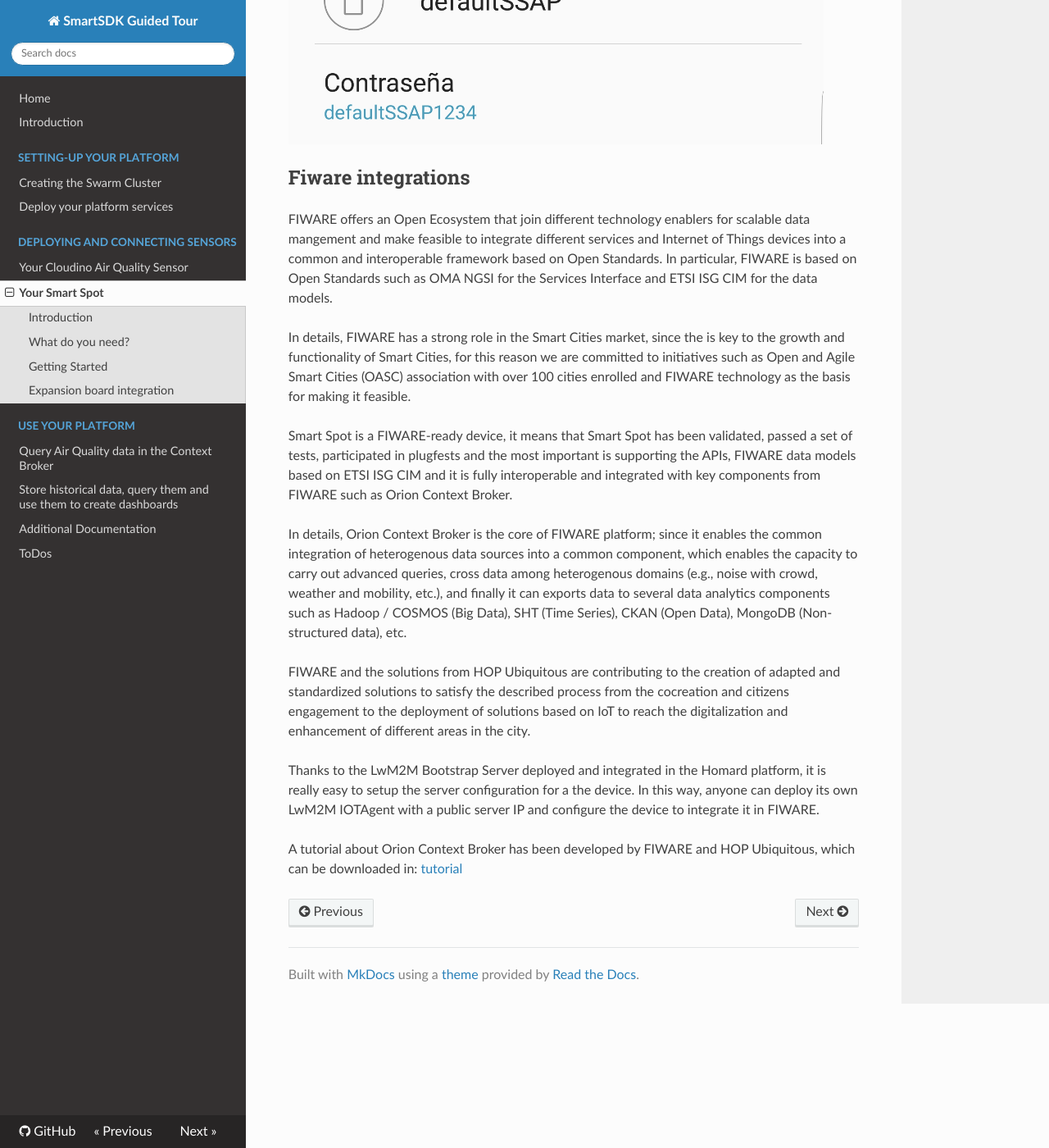
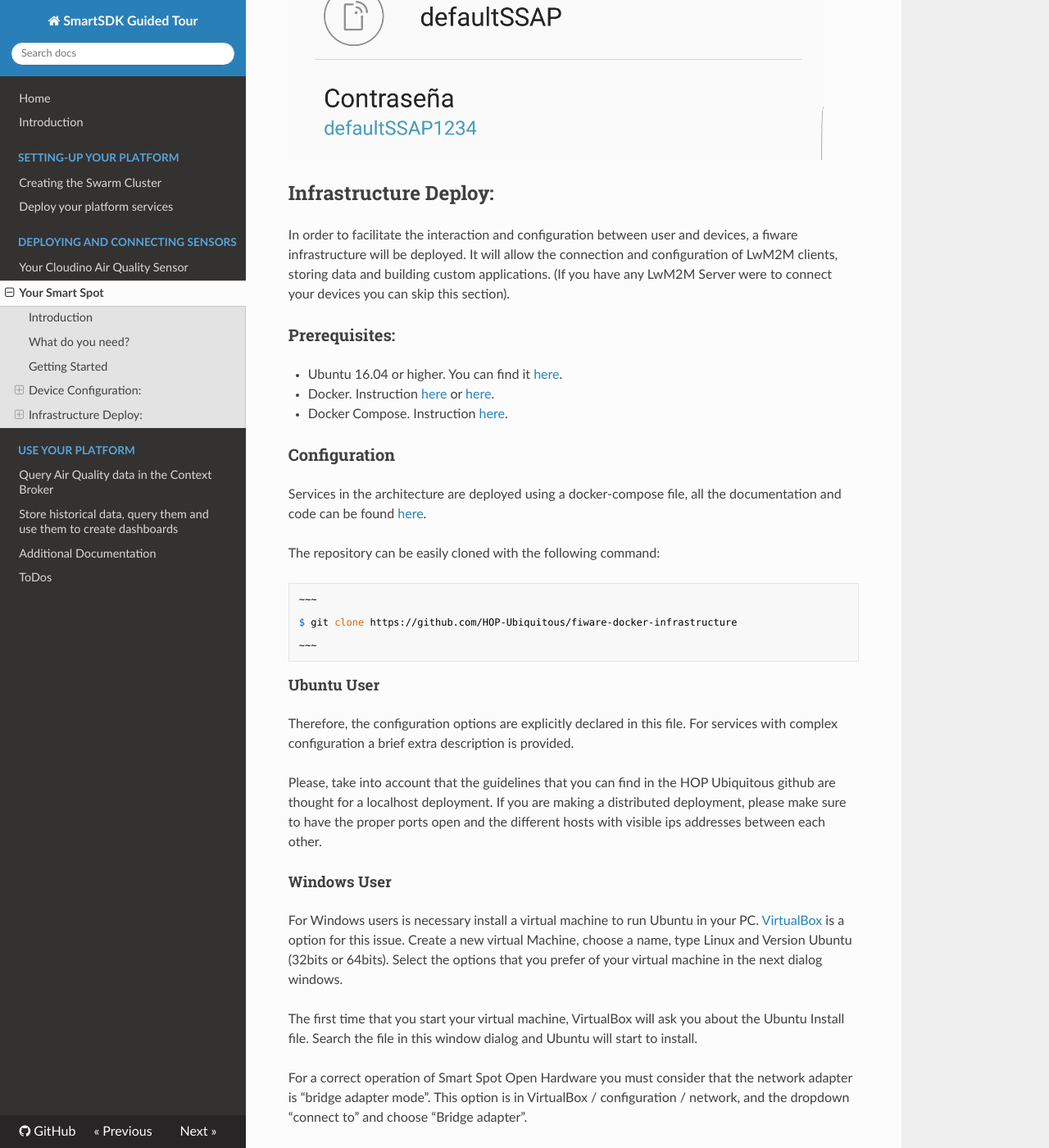
Before and after one commit to smartsdk/guided-tour, an MkDocs documentation site: the page built from docs/sensors/smartspot.md, in a window 1280 px wide and 1400 px high, scrolled down 7568 px. Shown: the whole window at 82% size. Built offline with MkDocs 1.6.1, drawn with Linux system fonts in a browser that asks for light colours; nearby versions of some CDN libraries; comment, search, counter and statistics services are not loaded; old or Windows-style settings are respelled for this version of MkDocs; some of the changed text lies outside the part shown.

Commit message:
Update smartdown.md

```diff
--- a/docs/sensors/smartspot.md
+++ b/docs/sensors/smartspot.md
@@ -4,20 +4,20 @@
 
 In order to offer a simple and intuitive way to get started with our Smart Spot
 we have developed an Open Source solution called Smart Spot Starter Kit, which
-has an obvious educational purpose. Just by simply obtaining this kit and follow
-this guide you will be able to manage the device and to acquire data from its
-board sensors, apart from the ones you connect with your smartphone.
+has an obvious educational purpose. Just by simply obtaining this kit and
+follow this guide you will be able to manage the device and to acquire data
+from its board sensors, apart from the ones you connect with your smartphone.
 
 To achieve this, we take advantage from technologies like Physical Web. Users
 interact via their smartphones thanks to our device that sends &quot;push&quot;
-notifications with digital content through Bluetooth without the need to install native
-Apps.
+notifications with digital content through Bluetooth without the need to
+install native Apps.
 
 In order to monitorize the air pollution, Smart Spot measures the NO2, CO, SO2
 and O3 at specific points in real time. We have a sophisticated high precision
-lab, with a Mass Flow Controller and a Zero Air Generator, where through Machine
-Learning algorithms we improve the precision of our sensor measures reducing
-the effect of cross sensitivity.
+lab, with a Mass Flow Controller and a Zero Air Generator, where through
+Machine Learning algorithms we improve the precision of our sensor measures
+reducing the effect of cross sensitivity.
 
 For the care and management of data collected by the Smart Spot a maintenance
 platform is  needed, our device can be managed remotely by platforms which use
@@ -30,8 +30,8 @@ detecting people with smartphone WiFi switched-on.
 ## What do you need?
 What is included with The Smart Spot Starter Kit:
 
-   1. [ESP32 DevKitC](https://www.amazon.com/Espressif-ESP32-ESP32-DEVKITC-ESP-WROOM-32-soldered/dp/B01N0SB08Q/ref=sr_1_4?ie=UTF8&qid=1519978147&sr=8-4&keywords=esp32+devkit):
-       ![ESP32-DevKitC](./images/ESP32-DevKitC.png)
+   1. [ESP32 DevKitC](http://a.co/6nSNpvA):
+      ![ESP32-DevKitC](./images/ESP32-DevKitC.png)
    2. Starter Kit firmware
       * Physical Web
       * Crowd Monitoring
@@ -56,24 +56,21 @@ What is included with The Smart Spot Starter Kit:
 
       ![Device manager](./images/sensor.png)
 
-You will need a PC loaded with Windows, Linux or Mac OS with internet connection
-in order to download the Starter Kit firmware and the ESP32 toolchain and
-ESP-IDF.
 
 ## Getting Started
 
-This chapter is a guide for Windows users. In case you use another OS, you can find further information in the following link
-
-[http://esp-idf.readthedocs.io/en/latest/get-started/index.html](http://esp-idf.readthedocs.io/en/latest/get-started/index.html)
-
+## Device Configuration:
+This chapter is a guide for Windows users. In case you use another OS, you can
+find further information in the following link:
+[ESP-IDF](http://esp-idf.readthedocs.io/en/latest/get-started/index.html)
 
    1. First, you need to download the ESP32 toolchain by clicking in this link:
-      [https://dl.espressif.com/dl/esp32\_win32\_msys2\_environment\_and\_toolchain-20180110.zip](https://dl.espressif.com/dl/esp32_win32_msys2_environment_and_toolchain-20180110.zip).
-      Unzip it and place somewhere safe. This guide assumes the environment is placed in
-      C:\ .
+   [ESP32 toolchain](https://bit.ly/2js02AW). Unzip it and place somewhere safe.
+   This guide assumes the environment is placed in  C:\ .
 
-   2. You will also need the ESP32 API. In order to download it, open a terminal,
-      navigate to a directory where you want to place the IDF and use these commands: _ .
+   2. You will also need the ESP32 API. In order to download it, open a
+   terminal, navigate to a directory where you want to place the IDF and use
+   these commands:
 
       ~~~
 
@@ -85,7 +82,8 @@ This chapter is a guide for Windows users. In case you use another OS, you can f
 
       ~~~
 
-      Every time you restart your PC you will need to define the IDF\ _PATH by using this command:
+      Every time you restart your PC you will need to define the IDF\ \_PATH by
+      using this command:
 
       ~~~
 
@@ -94,11 +92,11 @@ This chapter is a guide for Windows users. In case you use another OS, you can f
       ~~~
 
       In case you want to set the path permanently, check out this link:
+      IDFPATH for Windows: <https://bit.ly/2KxiunW>
 
-      [http://esp-idf.readthedocs.io/en/latest/get-started/add-idf\_path-to-profile.html#add-idf-path-to-profile-windows](http://esp-idf.readthedocs.io/en/latest/get-started/add-idf_path-to-profile.html#add-idf-path-to-profile-windows)
-
-   3. Now is time to download the Smart Sport Firmware. You should open a terminal in
-      another directory and clone our firmware by using the following command:
+   3. Now is time to download the Smart Sport Firmware. You should open a
+      terminal in  another directory and clone our firmware by using the
+      following command:
 
       ~~~
 
@@ -106,24 +104,33 @@ This chapter is a guide for Windows users. In case you use another OS, you can f
 
       ~~~
 
-   4. Once you downloaded everything, open the ESP32 toolchain in order to flash the
-      firmware. Go to the directory where you placed the toolchain and execute the
-      file mingw32.
+   4. Once you downloaded everything, open the ESP32 toolchain in order to
+      flash the  firmware. Go to the directory where you placed the
+      toolchain and execute the  file mingw32.
 
          ![Device manager](./images/directory.png)
 
+   5. Plug your ESP32 into your PC. Then go to Device Manager and look for its
+      port number (i.e.: COM3).
 
-   5. Plug your ESP32 into your PC. Then go to Device Manager and look for its port number (i.e.: COM3).
-         ![Device manager](./images/device-manager.png)
+        ![Device manager](./images/device-manager.png)
 
       You may have to download its driver in case you are not able to flash.
       Download it here.
 
-      [https://www.silabs.com/products/development-tools/software/usb-to-uart-bridge-vcp-drivers](https://www.silabs.com/products/development-tools/software/usb-to-uart-bridge-vcp-drivers)
+        [USB to UART Bridge](https://bit.ly/2v0gwnS)
 
-   6. Copy the port and the directory of bootloader.bin, smartspot-esp32.bin, and
-      partitions\_singleapp.bin. Replace it by the bolded words of the following
-      command. Use it to flash the esp32.
+   6. It is time to flash the esp32. Open a Mingw32 terminal and copy the port
+      and the directory of bootloader.bin, smartspot-esp32.bin,
+      partitions_singleapp.bin and esptool.py:
+
+      * **esptool.py directory**
+      * **Port**
+      * **Bootloader.bin directory**
+      * **smartspot-esp32.bin directory**
+      * **partitions_singleapp.bin directory**
+
+	  Replace them by the bolded words of the following command:
 
       ~~~
 
@@ -137,11 +144,15 @@ This chapter is a guide for Windows users. In case you use another OS, you can f
 
       ~~~
 
-       ![Sensors](./images/python.png)
+      Copy then the whole command and use it for flashsing the esp32.
+
+      ![Sensors](./images/python.png)
 
       A message like the one above should appear if you flashed the firmware successfully.
 
-## Expansion board integration
+
+
+### Expansion board integration
 
 This is a detailed list of the expansion board components:
 
@@ -172,7 +183,7 @@ ESP32 correctly you will only have to plug it in its mark.
 
    ![Board](./images/board.png)
 
-# Gas Sensor Integration
+### Gas Sensor Integration
 
 The idea is to connect the Smart Spot Starter Kit with the gas sensors. Between
 the available gases, we selected the most important to quantify the air quality
@@ -186,73 +197,169 @@ also interesting gases to carry out corrections in measures:
 
    ![Sensors](./images/sensors.png)
 
-In order to carry out the connection between the expansion board and the Smart
-Spot Air Quality Expansion Board you only have to plug the i2c cable in both
-sides. You can use any i2c port you want since they all have the same behavior.
-Finally, plug the gas sensors in the i2c board.
+In order to carry out the connection between the Expansion board and the Smart
+Spot Air Quality Expansion Board you only have to plug the I2C cable to one of
+the two I2C Smart Spot Connectors. Regarding I2C Gas connectors, the every port
+must match its gas:
 
-## Register your Smart Spot in the IoT Agent
+| Port | Gas                |
+| ---- |:------------------:|
+| J3   | NO2                |
+| J4   | O3                 |
+| J5   | CO                 |
+| J6   | SO2                |
+| J7   | Work in Progress   |
+| J8   | Work in Progress   |
 
-First, you need to create a [WiFi AP](https://www.lifewire.com/use-your-android-phone-as-a-portable-wi-fi-hotspot-2377915) with your smartphone for the first
-connection of the SmartSpot. Once you register in the IoT Agent, you can change
-the WiFi parameters. This are the default SSID and password:
+The Smart Spot LwM2M Client offers both a proprietary OMA LwM2M object called
+*"SmartSpot Gas Concentration"* created specifically to provide information
+related to interesting variables of the gas sensors, and on the other hand the
+standard IPSO Alliance Concentration Object. Information and specification
+about this last one can be found in this [link](https://bit.ly/2FDVC2s).
 
-SSID: **defaultSSAP**
+These object are multinstance. Each analyte (the gas that is going to be
+measured) has a ID instance. For example, if you want to know the current
+concentration value of CO you will have to read the resource *3325/2/5700*.
 
+### Device Deployment
+
+The Smart Spots have a pre-configured WiFi Station where
+devices will connect. This AP can be easily deployed from smartphones, GSM
+routers, common WiFi Access Points, …
+
+The default configuration is:
+SSID name: **defaultSSAP**
 Password: **defaultSSAP1234**
 
-Device URL Manager tool is used for manage the physicalweb url of any device by
-software.
+You must create an access point in your smartphone (HotSpot) or router with the
+default SSID name and Password for the device to connect to the network. When
+this access point is created the device connect automatically.
 
-A smartPhone will detect a eddystone url advertisement with a fixed device url
-that point to the Device Url Manager, then the Device Url Manager will redirect
-the request to the real url.
+With a Wi-Fi hotspot, you can share your mobile data connection on your
+smartphone wirelessly. Look in your Settings menu for Wireless & Network and
+check where you can enable a Wi-Fi hotspot. You should change now the SSID and
+Password for the ones above.
 
-To create a device with this tool you need specify a shortened mac and
-the extern url associated on next url: http://url:port/api/v1/devices where:
-   * url: url where is Device URL Manager tool
-   * port: port to connect to Device URL Manager tool.
-
-You can easily share the connection with your iOS or Android.
    ![Connection](./images/connection.png)
 
-## Fiware integrations
 
-FIWARE offers an Open Ecosystem that join different technology enablers for
-scalable data mangement and make feasible to integrate different services and
-Internet of Things devices into a common and interoperable framework based on
-Open Standards. In particular, FIWARE is based on Open Standards such as OMA
-NGSI for the Services Interface and ETSI ISG CIM for the data models.
+## Infrastructure Deploy:
+In order to facilitate the interaction and configuration between user and
+devices, a fiware infrastructure will be deployed. It will allow the
+connection and configuration of LwM2M clients, storing data and building
+custom applications.
+(If you have any LwM2M Server were to connect your devices you can skip this
+section).
 
-In details, FIWARE has a strong role in the Smart Cities market, since the is
-key to the growth and functionality of Smart Cities, for this reason we are
-committed to initiatives such as Open and Agile Smart Cities (OASC) association
-with over 100 cities enrolled and FIWARE technology as the basis for making it
-feasible.
+### Prerequisites:
+   * Ubuntu 16.04 or higher. You can find it [here](https://www.ubuntu.com/
+     download/desktop).
 
-Smart Spot is a FIWARE-ready device, it means that Smart Spot has been
-validated, passed a set of tests, participated in plugfests and the most
-important is supporting the APIs, FIWARE data models based on ETSI ISG CIM and
-it is fully interoperable and integrated with key components from FIWARE such as
-Orion Context Broker.
+   * Docker. Instruction [here](https://docs.docker.com/install/linux/
+     docker-ce/ubuntu/) or [here](https://www.digitalocean.com/community/
+     tutorials/como-instalar-y-usar-docker-en-ubuntu-16-04-es).
 
-In details, Orion Context Broker is the core of FIWARE platform; since it
-enables the common integration of heterogenous data sources into a common
-component, which enables the capacity to carry out advanced queries, cross data
-among heterogenous domains (e.g., noise with crowd, weather and mobility, etc.),
-and finally it can exports data to several data analytics components such as
-Hadoop / COSMOS (Big Data), SHT (Time Series), CKAN (Open Data), MongoDB
-(Non-structured data), etc.
+   * Docker Compose. Instruction [here](https://docs.docker.com/compose/
+     install/#prerequisites).
 
-FIWARE and the solutions from HOP Ubiquitous are contributing to the creation of
-adapted and standardized solutions to satisfy the described process from the
-cocreation and citizens engagement to the deployment of solutions based on IoT
-to reach the digitalization and enhancement of different areas in the city.
+### Configuration
 
-Thanks to the LwM2M Bootstrap Server deployed and integrated in the Homard
-platform, it is really easy to setup the server configuration for a the device.
-In this way, anyone can deploy its own LwM2M IOTAgent with a public server IP
-and configure the device to integrate it in FIWARE.
+Services in the architecture are deployed using a docker-compose file, all the
+documentation and code can be found [here](https://github.com/HOP-Ubiquitous/
+fiware-docker-infrastructure).
 
-A tutorial about Orion Context Broker has been developed by FIWARE and HOP
-Ubiquitous, which can be downloaded in: [tutorial](http://goo.gl/o1KXcT)
+The repository can be easily cloned with the following command:
+
+    ~~~
+
+    $ git clone https://github.com/HOP-Ubiquitous/fiware-docker-infrastructure
+
+    ~~~
+
+#### Ubuntu User
+
+Therefore, the configuration options are explicitly declared in this file. For
+services with complex configuration a brief extra description is provided.
+
+Please, take into account that the guidelines that you can find in the HOP
+Ubiquitous github are thought for a localhost deployment. If you are making a
+distributed deployment, please make sure to have the proper ports open and the
+different hosts with visible ips addresses between each other.
+
+#### Windows User
+
+For Windows users is necessary install a virtual machine to run Ubuntu in your
+PC. [VirtualBox](https://www.virtualbox.org/) is a option for this issue.
+Create a new virtual Machine, choose a name, type Linux and Version Ubuntu
+(32bits or 64bits). Select the options that you prefer of your virtual machine
+in the next dialog windows.
+
+The first time that you start your virtual machine, VirtualBox will ask you
+about the Ubuntu Install file. Search the file in this window dialog and Ubuntu
+will start to install.
+
+For a correct operation of Smart Spot Open Hardware you must consider that the
+network adapter is “bridge adapter mode”. This option is in VirtualBox /
+configuration / network, and the dropdown “connect to” and choose “Bridge
+adapter”.
+
+#### Deployed services:
+
+##### IoT Agent Configuration
+
+In order to be able to map
+the OMA LwM2M information model to OMA NGSI entities, attributes and metadata a
+configuration file is created reflecting the correspondence. config.js in the
+docker-compose/ directory contains two blocks:
+
+   * LwM2M Server configuration, specifying aspects like server port, content-
+     format used or the log level of the service.
+
+   * NGSI configuration, where information about the http server, the storage
+     and the mapping between the protocols are specified. On the other hand,
+     a dynamic configuration can be carried out using the service API. The
+     postman collection of this service provides a skeleton template.
+
+More information about the component can be found in the [LwM2M IoT Agent
+Guide](http://fiware-iotagent-lwm2m.readthedocs.io/en/latest/).
+
+##### Cygnus configuration
+agent.conf In order to configure the channels and databases in which the
+information will persist, it is necessary to configure the agent.conf file in
+the docker-compose/ directory. This file will be loaded into the docker
+container as a configuration file. An example of the file that is loaded by
+default can be found in this [url](https://github.com/telefonicaid/fiware-
+cygnus/blob/master/docker/cygnus-ngsi/agent.conf). In the previous example we
+can see how to initialize each of the different connectors to databases.
+
+To simplify the debug better add only the necessary onesOrion-Cygnus
+Communication In order to get the information that reaches Orion to be
+persistent, it is necessary to create subscriptions on Orion by setting Cygnus
+as the url of the callback. An example of the subscription to create can be
+found in the [postman](https://www.getpostman.com/) collection within the main
+directory. More information about the component can be found in the [Cygnus
+Guide](http://fiware-cygnus. readthedocs.io/en/latest/).
+
+##### QuantumLeap, Crate and Grafana configuration
+These three components work jointly to accomplish a visual representation of
+the information in Orion Context Broker. QuantumLeap is a library that receives
+Orion information through subscriptions and stores the information in a Crate
+database. Last, the grafana container launches a web services with user
+interface in which the Crate database deployed can be configured as data
+source. A more detailed guide of this services interaction can be found in the
+use-cases/ directory.
+
+##### Perseo-core and Perseo-fe configuration
+Perseo CEP is a Complex Event Processing (CEP) module. In this module, Perseo-
+core is the  back-end of Perseo CEP, the rule-engine. It checks incoming events
+and, if any action must be done, it call to Perseo-fe through a POST request.
+Perseo-fe refresh the set of Perseo-core rule periodically. When Perseo-core
+send an action to Perseo-fe, it is responsible of send an action vía SMS, e-mail
+or HTTP. A more detailed guide of this services interaction can be found in the
+use-cases/ directory.docker-compose.yml In order for Perseo CEP can send a
+notification, it must have configured the following servers: SMPP, SMTP and HTTP
+in docker-compose.yml file contained in the docker-compose/ directory. The
+environment variables available for Perseo configuration can be found in this
+url.
+
+### Build, deploy and run
```
